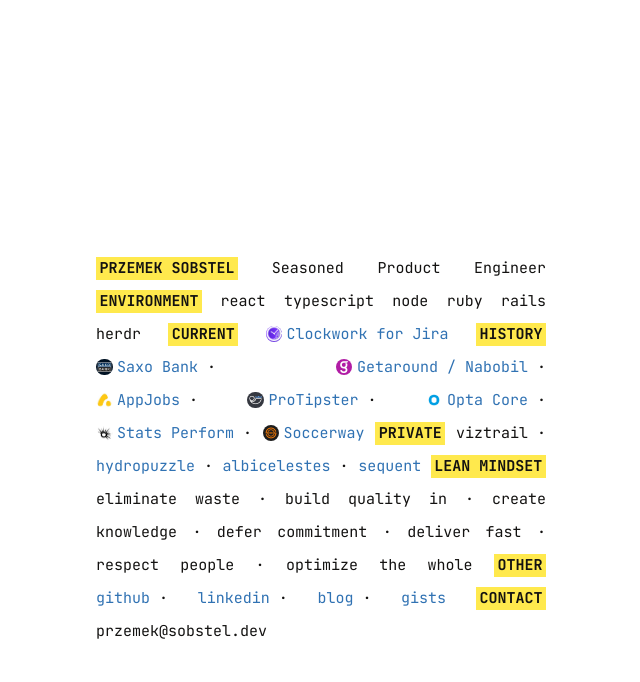
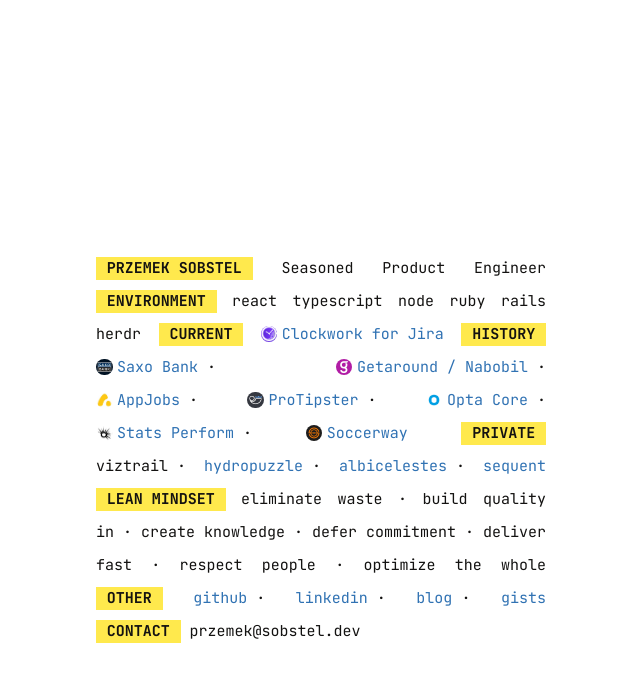
Before and after one commit to sobstel/sobstel.github.com, a Jekyll site: the page built from index.html, in a window 1280 px wide. Shown: the top 682 px of the page, without its empty margins (319-959 px from the left). Built offline with Jekyll 4.4.1, drawn with Linux system fonts in a browser that asks for light colours.

Commit message:
More horizontal padding on section titles

```diff
--- a/_sass/_default.scss
+++ b/_sass/_default.scss
@@ -105,7 +105,7 @@
   hyphens: none;
 
   strong {
-    padding: 0 0.4ch;
+    padding: 0 1.2ch;
     background: #ffe94d;
     white-space: nowrap;
     display: inline-block;
```
